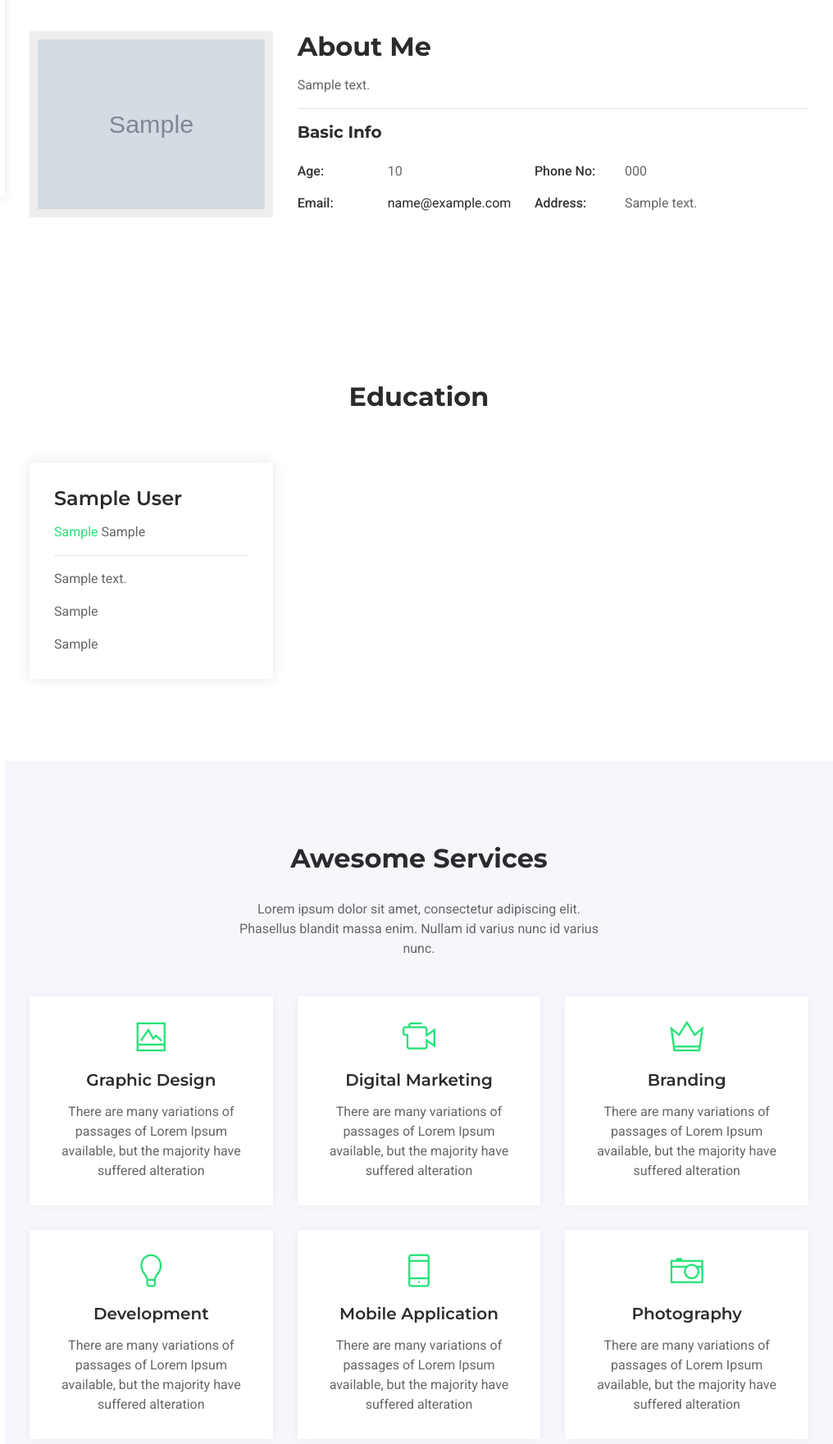
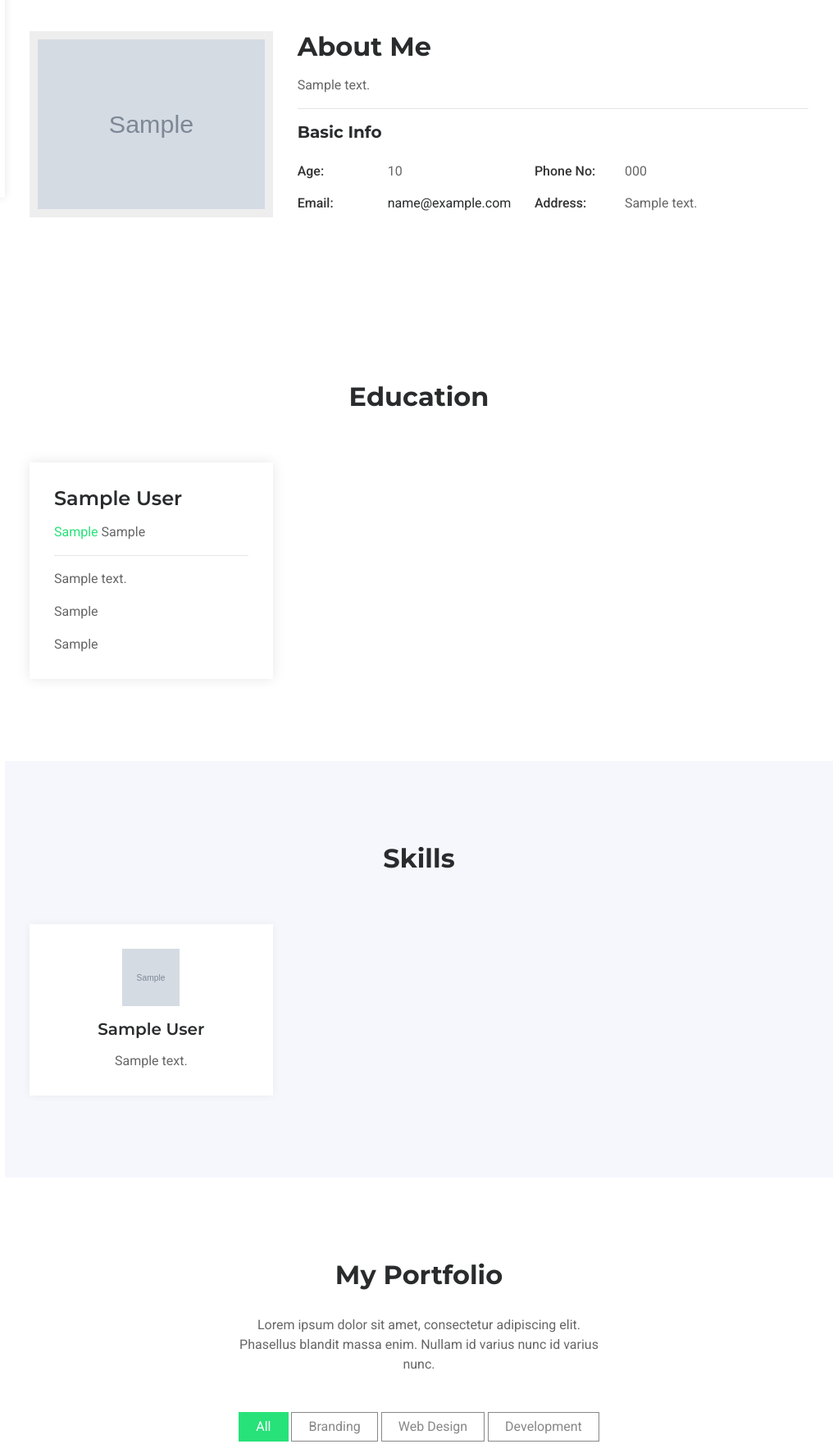
Before and after one commit to FarhanTahmid/Client-Project-Portfolio-Site, a Django app: page / in a window 1280 px wide. Shown: the part 559-2320 px from the top of the page at 82% size, without its empty margins (264-1280 px from the left). Run offline with Django 4.2, Linux system fonts and the light colour scheme; tables that the repository leaves empty hold one stand-in row (values such as "Sample post"); grey boxes marked "Sample" are stand-in pictures; some libraries are stand-ins or nearby versions; some web fonts are replaced.

Commit message:
skills done

```diff
--- a/portfolio_server/models.py
+++ b/portfolio_server/models.py
@@ -20,7 +20,7 @@ class UserInformations(models.Model):
 
 
     class Meta:
-        verbose_name = "User Details"
+        verbose_name = "User Detail"
 
     def __str__(self):
         return self.first_name
@@ -38,7 +38,7 @@ class UserEducation(models.Model):
     specific_degree=models.CharField(null=True,blank=True,max_length=120)
     weight=models.IntegerField(null=False,blank=False,default=1)
     class Meta:
-        verbose_name="User Education Details"
+        verbose_name="User Education Detail"
 
     def __str__(self) -> str:
         return str(self.pk)
@@ -53,13 +53,28 @@ class SocialUrls(models.Model):
     google_scholar_link=models.CharField(null=True,blank=True,max_length=200)
 
     class Meta:
-        verbose_name="User Socials Urls"
+        verbose_name="User Socials Url"
 
     def __str__(self) -> str:
         return str(self.pk)
 
     def get_absolute_url(self):
         return reverse("social_url", kwargs={"pk": self.pk})
+
+class UserSkills(models.Model):
+    user=models.ForeignKey(UserInformations,on_delete=models.CASCADE,null=False)
+    skill_icon_picture=models.ImageField(null=True,upload_to='skill_icons/')
+    skill_name=models.CharField(null=False,blank=False,max_length=100)
+    skill_description=models.TextField(null=True,blank=True,max_length=500)
+    skill_weight=models.IntegerField(null=False,blank=False,default=1)
+
+    class Meta:
+        verbose_name="User Skill"
+
+    def __str__(self) -> str:
+        return str(self.pk)
+    def get_absolute_url(self):
+        return reverse("skills", kwargs={"pk": self.pk})
 
 
 
@@ -68,7 +83,7 @@ class WavingLines(models.Model):
     line=models.CharField(null=False,blank=False,max_length=100)
 
     class Meta:
-        verbose_name="Tag Lines"
+        verbose_name="Tag Line"
 
     def __str__(self):
         return self.line
--- a/portfolio_server/templates/index-2.html
+++ b/portfolio_server/templates/index-2.html
@@ -85,7 +85,7 @@
                     <a class="nav-link page-scroll" href="#education">Education</a>
                 </li>
                 <li>
-                    <a class="nav-link page-scroll" href="#services">Services</a>
+                    <a class="nav-link page-scroll" href="#skills">Skills</a>
                 </li>
                 <li>
                     <a class="nav-link page-scroll" href="#portfolio">Portfolio</a>
@@ -241,83 +241,30 @@
 <!-- END WORK EXPERIENCES -->
 
 <!-- START SECTION SERVICES -->
-<section id="services" class="bg_gray">
+<section id="skills" class="bg_gray">
 	<div class="container">
     	<div class="row justify-content-center">
         	<div class="col-xl-6 col-lg-7 col-md-9 text-center">
             	<div class="heading_s1 animation text-center" data-animation="fadeInUp" data-animation-delay="0.02s">
-                	<h2>Awesome Services</h2>
+                	<h2>Skills</h2>
                 </div>
-                 <p class="animation" data-animation="fadeInUp" data-animation-delay="0.03s">Lorem ipsum dolor sit amet, consectetur adipiscing elit. Phasellus blandit massa enim. Nullam id varius nunc id varius nunc.</p>
             </div>
         </div>
         <div class="row animation" data-animation="fadeInUp" data-animation-delay="0.04s">
-        	<div class="col-lg-4 col-sm-6 text-center">
-            	<div class="icon_box icon_box_style_1">
+        	{% for skill in skills %}
+            <div class="col-lg-4 col-sm-6 text-center">
+                <div class="icon_box icon_box_style_1">
                     <div class="box_icon mb-3">
-                        <i class="ti-image"></i>
+                        <img src="{{media_url}}{{skill.skill_icon_picture}}" alt="MATLAB" width="70" height="70">
                     </div>
                     <div class="icon_box_content">
-                        <h5>Graphic Design</h5>
-                        <p>There are many variations of passages of Lorem Ipsum available, but the majority have suffered alteration</p>
+                        <h5>{{skill.skill_name}}</h5>
+                        <p>{{skill.skill_description}}</p>
                     </div>
                 </div>
             </div>
-            <div class="col-lg-4 col-sm-6 text-center">
-            	<div class="icon_box icon_box_style_1">
-                    <div class="box_icon mb-3">
-                        <i class="ti-video-camera"></i>
-                    </div>
-                    <div class="icon_box_content">
-                        <h5>Digital Marketing</h5>
-                        <p>There are many variations of passages of Lorem Ipsum available, but the majority have suffered alteration</p>
-                    </div>
-                </div>
-            </div>
-            <div class="col-lg-4 col-sm-6 text-center">
-            	<div class="icon_box icon_box_style_1">
-                    <div class="box_icon mb-3">
-                        <i class="ti-crown"></i>
-                    </div>
-                    <div class="icon_box_content">
-                        <h5>Branding</h5>
-                        <p>There are many variations of passages of Lorem Ipsum available, but the majority have suffered alteration</p>
-                    </div>
-                 </div>
-            </div>
-        	<div class="col-lg-4 col-sm-6 text-center">
-            	<div class="icon_box icon_box_style_1">
-                    <div class="box_icon mb-3">
-                        <i class="ti-light-bulb"></i>
-                    </div>
-                    <div class="icon_box_content">
-                        <h5>Development</h5>
-                        <p>There are many variations of passages of Lorem Ipsum available, but the majority have suffered alteration</p>
-                    </div>
-                </div>
-            </div>
-            <div class="col-lg-4 col-sm-6 text-center">
-            	<div class="icon_box icon_box_style_1">
-                    <div class="box_icon mb-3">
-                        <i class="ti-mobile"></i>
-                    </div>
-                    <div class="icon_box_content">
-                        <h5>Mobile Application</h5>
-                        <p>There are many variations of passages of Lorem Ipsum available, but the majority have suffered alteration</p>
-                    </div>
-                </div>
-            </div>
-            <div class="col-lg-4 col-sm-6 text-center">
-            	<div class="icon_box icon_box_style_1">
-                    <div class="box_icon mb-3">
-						<i class="ti-camera"></i>
-                    </div>
-                    <div class="icon_box_content">
-                        <h5>Photography</h5>
-                        <p>There are many variations of passages of Lorem Ipsum available, but the majority have suffered alteration</p>
-                    </div>
-                </div>
-            </div>
+            {% endfor %}
+
         </div>
     </div>
 </section>
--- a/portfolio_server/views.py
+++ b/portfolio_server/views.py
@@ -1,5 +1,5 @@
 from django.shortcuts import render
-from . models import SocialUrls,WavingLines,UserEducation,UserInformations
+from . models import UserSkills,SocialUrls,WavingLines,UserEducation,UserInformations
 from django.conf import settings
 
 # Create your views here.
@@ -12,13 +12,17 @@ def portfolio_page(request):
     education_details=UserEducation.objects.filter(user=UserInformations.objects.get(pk=user_id)).values().order_by('-weight')
     social_links=SocialUrls.objects.filter(user=UserInformations.objects.get(pk=user_id)).values()
     media_url=settings.MEDIA_URL
-    social_links=social_links[0]
+    social_links=social_links[0] #getting the first object only
+
+    user_skills=UserSkills.objects.filter(user=UserInformations.objects.get(pk=user_id)).values()
+
     context={
         'user':user,
         'wavingTags':wavingTags,
         'education':education_details,
         'media_url':media_url,
         'links':social_links,
+        'skills':user_skills,
 
     }
     return render(request,'index-2.html',context=context)
```
Also changed, not shown: portfolio_server/admin.py (+7 -1 lines), User Files/skill_icons/matlab-logo.png (added), portfolio_server/migrations/0015_userskills.py (added), portfolio_server/migrations/0016_alter_socialurls_options_alter_usereducation_options_and_more.py (added).
